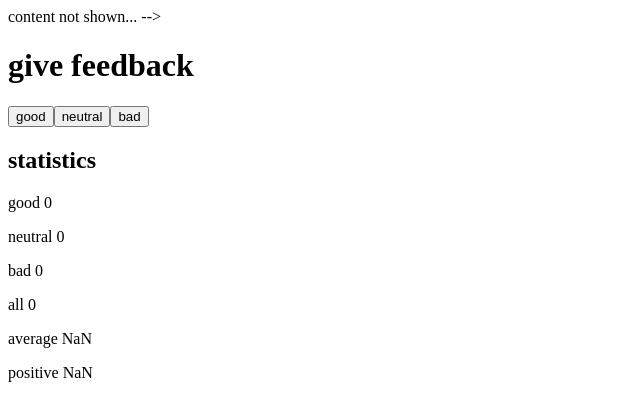
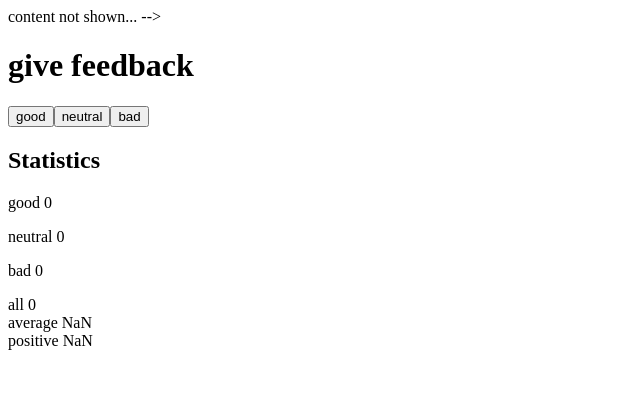
Before and after one commit to alazylion18/Full_Stack_Open_2022_part1, a React (Create React App) app: page / in a window 1280 px wide. Shown: the top 420 px of the page, without its empty margins (0-640 px from the left). Built offline with nearby package versions, Linux system fonts and the light colour scheme.

Commit message:
Exercise 1.8

```diff
--- a/src/App.js
+++ b/src/App.js
@@ -8,14 +8,27 @@ const Button = (props) => {
   </button>
 }
 
+  const Statistics = (props) => {
+    console.log(props)
+        const all = props.Statistics[0] + props.Statistics[1] + props.Statistics[2]
+        const average = (props.Statistics[0]-props.Statistics[2])/(props.Statistics[0] + props.Statistics[1] + props.Statistics[2])
+        const positive = props.Statistics[0]/all
+        return(
+          <div>
+        all {all}
+         <br></br>
+        average {average}
+         <br></br>
+        positive {positive}
+        </div>
+        )
+}
+
+
 const App = () => {
   const [good, setGood] = useState(0)
   const [neutral, setNeutral] = useState(0)
   const [bad, setBad] = useState(0)
-
-  const all = good + neutral + bad
-  const average = (good-bad)/(good+neutral+bad)
-  const positive = good/all
 
   const handleGoodClick = () => {
     setGood(good + 1)
@@ -42,8 +55,7 @@ const App = () => {
       <button onClick={handleBadClick}>
         bad
       </button>
-      <br></br>
-      <h2>statistics</h2>
+      <h2>Statistics</h2>
       <p>
          good {good}
        </p>
@@ -53,15 +65,7 @@ const App = () => {
        <p>
          bad {bad}
        </p>
-      <p>
-        all {all}
-      </p>
-      <p>
-        average {average}
-      </p>
-      <p>
-        positive {positive}
-      </p>
+      <Statistics Statistics={[good, neutral, bad]}/>
      </div>
   )
 }
```
Lines whose indentation alone changed are shown as unchanged.
